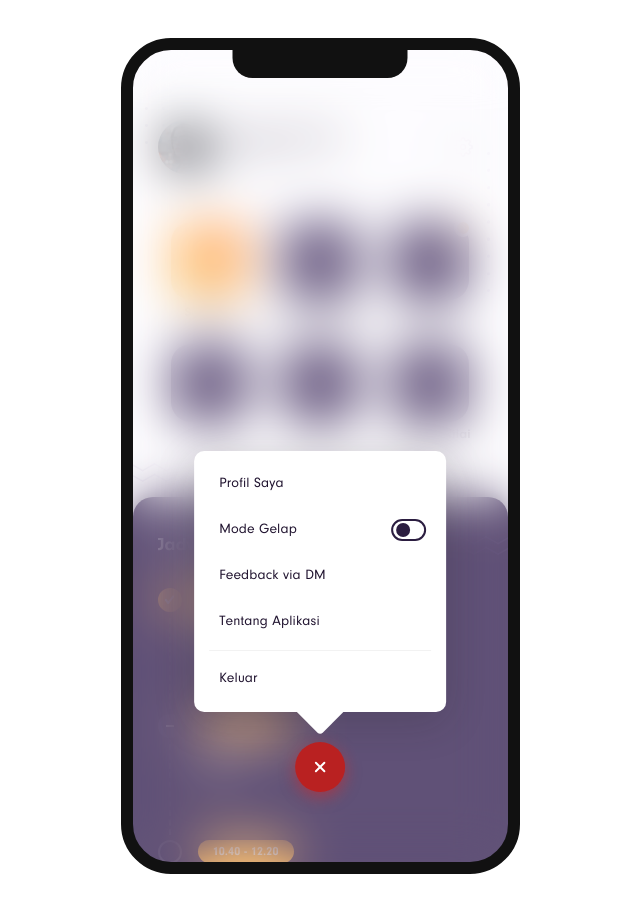
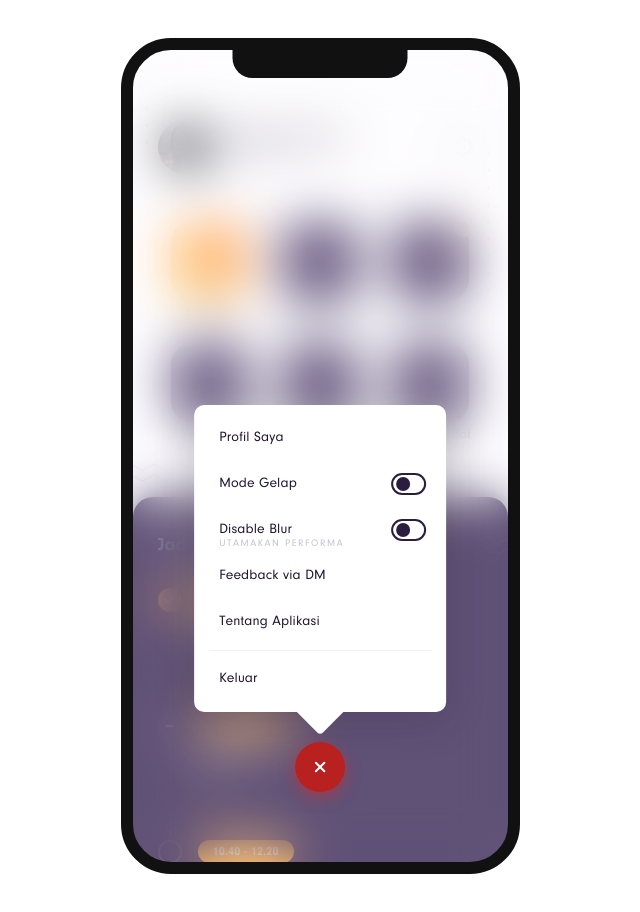
Before and after one commit to baayukurnia/amikom-zero, a Vue app: page / in a window 1280 px wide. Both pictures are taken after a click on the button 782 px from the left and 148 px from the top of the page. Shown: the whole page, without its empty margins (320-960 px from the left). Built offline with nearby package versions, Linux system fonts and the light colour scheme; some icons are missing.

Commit message:
feat: performanceMode

```diff
--- a/src/App.vue
+++ b/src/App.vue
@@ -1,5 +1,5 @@
 <template>
-  <div id="app">
+  <div id="app" :class="{'performance-mode' : this.$store.state.performanceMode }">
     <div class="screen">
       <transition :name="transitionName">
         <router-view class="page-screen"/>
@@ -13,7 +13,7 @@ export default {
   name: 'App',
   data () {
     return {
-      transitionName: 'slide-left'
+      transitionName: 'slide-left',
     }
   },
   watch: {
@@ -131,7 +131,6 @@ body {
 
   --shadow-red: rgba(221, 36, 36, .5);
 
-  --blur-amount: 25px;
   --ease: cubic-bezier(.55,0,.1,1);
   --radius: 20px;
 
@@ -249,10 +248,15 @@ body{
 }
 
 #app{
+  --blur-amount: 25px;
   user-select: none;
   -webkit-tap-highlight-color: rgba(0, 0, 0, 0);
   backface-visibility: hidden;
   scroll-behavior: smooth;
+
+  &.performance-mode{
+    --blur-amount: 0;
+  }
 }
 
 @media (min-width: 576px){
--- a/src/components/CardMenu.vue
+++ b/src/components/CardMenu.vue
@@ -70,6 +70,18 @@ export default {
         opacity: 1;
       }
     }
+
+    label{
+      bottom: 3px;
+      line-height: normal;
+      position: absolute;
+      font-size: .6125rem;
+      text-transform: uppercase;
+      letter-spacing: .1rem;
+      opacity: .25;
+      left: 25px;
+      pointer-events: none;
+    }
   }
   .divider {
     width: calc(100% - 30px);
--- a/src/components/Setting.vue
+++ b/src/components/Setting.vue
@@ -14,6 +14,11 @@
               <li class="list-icon">
                   <a href="#" @click.prevent="toggleTheme">Mode Gelap</a>
                   <Toggle :active.sync="this.$store.state.darkTheme"/>
+              </li>
+              <li class="list-icon">
+                  <label>Utamakan Performa</label>
+                  <a href="#" @click.prevent="toggleBlur">Disable Blur</a>
+                  <Toggle :active.sync="this.$store.state.performanceMode"/>
               </li>
               <li class="list-icon">
                   <a href="https://instagram.com/baayukurnia">Feedback via DM</a>
@@ -59,7 +64,7 @@ export default {
   data(){
     return {
       showModal: false,
-      toggleActive: true,
+      toggleActive: true
     }
   },
   methods: {
@@ -76,10 +81,20 @@ export default {
       window.__setPreferredTheme(
         this.$store.state.darkTheme ? 'dark' : 'light'
       )
+    },
+    toggleBlur() {
+      this.$store.state.performanceMode = !this.$store.state.performanceMode
+      localStorage.performanceMode = this.$store.state.performanceMode
     }
   },
   mounted() {
-    if (window.__theme == 'dark') this.$store.state.darkTheme = true
+    if(window.__theme == 'dark') this.$store.state.darkTheme = true
+    if(localStorage.performanceMode == 'true'){
+      this.$store.state.performanceMode = true
+    }
+    else{
+      this.$store.state.performanceMode = false
+    }
   }
 }
 </script>
--- a/src/store/index.js
+++ b/src/store/index.js
@@ -5,7 +5,8 @@ Vue.use(Vuex)
 
 export default new Vuex.Store({
   state: {
-    darkTheme: false
+    darkTheme: false,
+    performanceMode: false
   },
   mutations: {
   },
```
